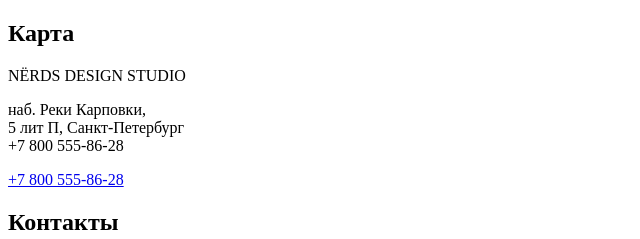
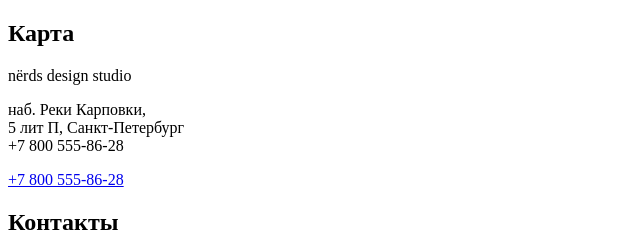
Before and after one commit to blessMe-Padre/1789677-nerds-31, a plain HTML site: page index.html in a window 1280 px wide. Shown: the part 2595-2834 px from the top of the page, 0-640 px from the left. Drawn offline with Linux system fonts and the light colour scheme.

Commit message:
Update index.html

```diff
--- a/index.html
+++ b/index.html
@@ -110,7 +110,7 @@
 
     <div>
       <h2>Карта</h2>
-      <p>NЁRDS DESIGN STUDIO</p>
+      <p>nёrds design studio</p>
       <p>наб. Реки Карповки,<br> 5 лит П, Санкт-Петербург <br> +7 800 555-86-28</p>
       <a href="tel:+78005558628">+7 800 555-86-28</a>
     </div>
```
